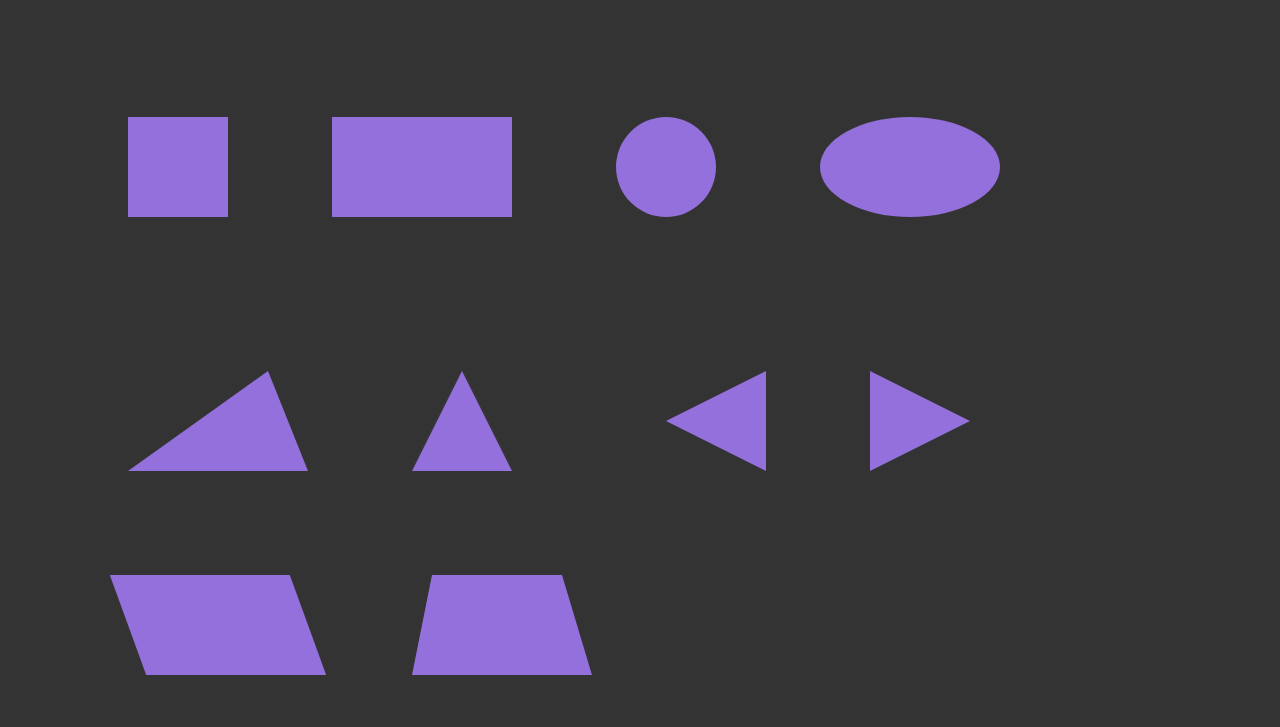
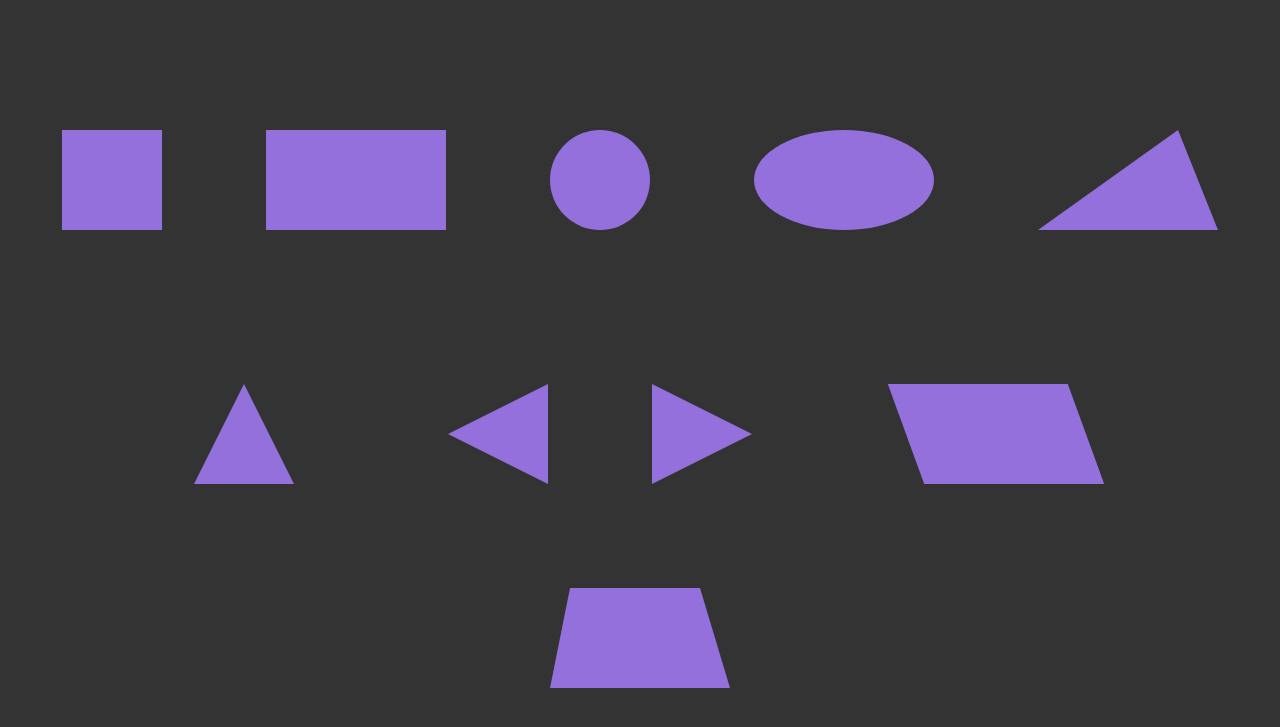
Before and after one commit to DariaAzanovich/Figures, a plain HTML site: page index.html in a window 1280 px wide. Shown: the part 95-822 px from the top of the page. Drawn offline with Linux system fonts and the light colour scheme.

Commit message:
Update style.css

```diff
--- a/style/style.css
+++ b/style/style.css
@@ -5,18 +5,13 @@
 
 .page {
   display: block;
+  text-align: center;
 }
 
 h1 {
-  text-align: center;
   font-size: 50px;
 
   color: #9370db;
-}
-
-main {
-  display: block;
-  margin: 70px;
 }
 
 .figure {
```
